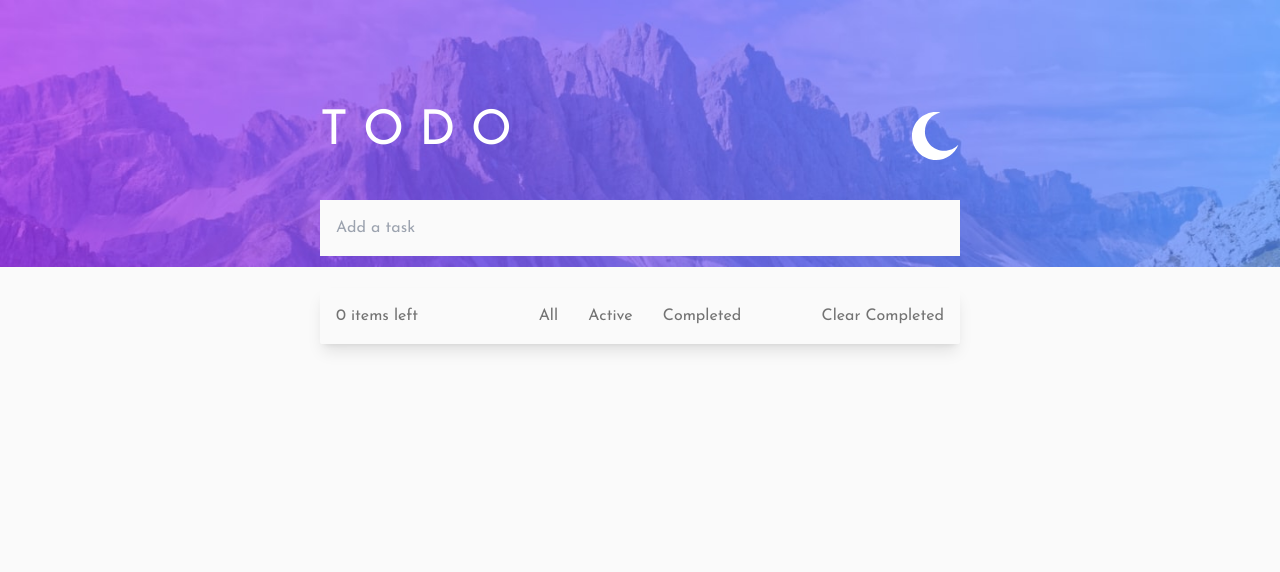
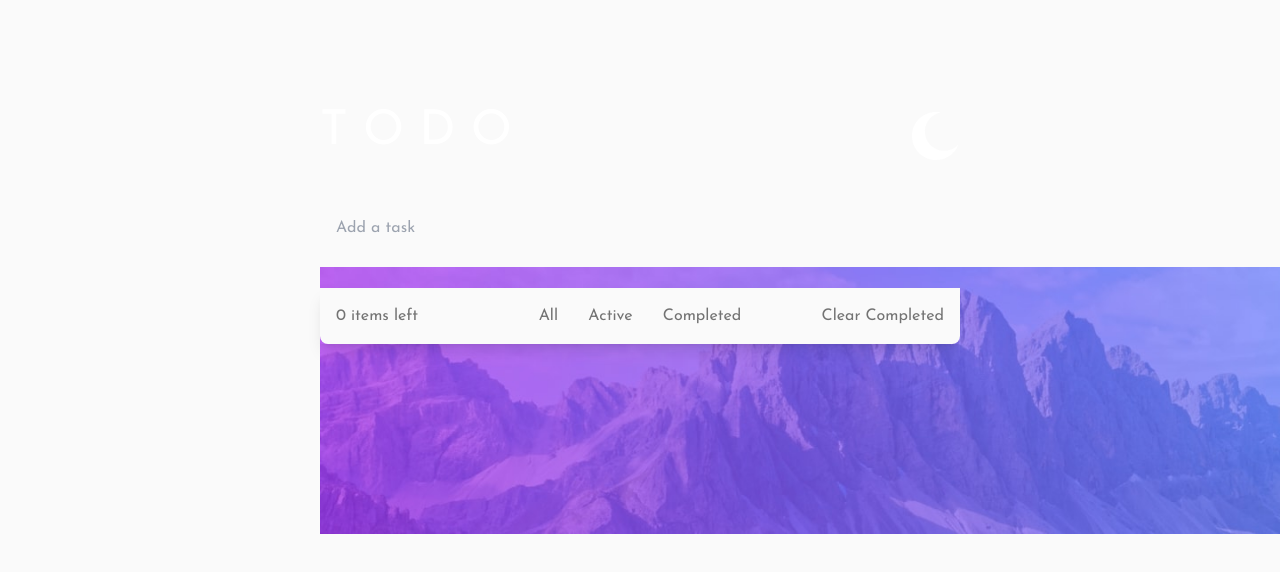
Before and after one commit to GabeeeM/react-todo-app, a React (Create React App) app: page / in a window 1280 px wide. Shown: the top 572 px of the page. Built offline with nearby package versions, Linux system fonts and the light colour scheme.

Commit message:
pretty much done
added finishing touches with styling, only thing left to implement is drag and drop. still struggling with the list items not changing themes correctly

```diff
--- a/src/App.jsx
+++ b/src/App.jsx
@@ -1,6 +1,6 @@
 import { useState } from "react";
 import cross from "./images/icon-cross.svg";
-// import check from "./images/icon-check.svg";
+import check from "./images/icon-check.svg";
 import sunButton from "./images/icon-sun.svg";
 import moonButton from "./images/icon-moon.svg";
 import lightBg from "./images/bg-desktop-light.jpg";
@@ -8,43 +8,42 @@ import darkBg from "./images/bg-desktop-dark.jpg";
 import "./App.css";
 
 function App() {
-  const lightTheme = [
-    {
-      background: "url(" + moonButton + ")",
-      backgroundSize: "3rem 3rem",
-    }, //moon theme button [0]
-    {
+  const lightTheme = {
+    mainBg: {
       backgroundColor: "#fafafa",
       backgroundImage: "url(" + lightBg + ")",
-      backgroundRepeat: "no-repeat",
-      backgroundSize: "100% auto",
-    }, //background image light [1]
-    {
+    },
+
+    taskBg: {
       backgroundColor: "#fafafa",
-    }, //task background light [2]
-  ];
+    },
 
-  const darkTheme = [
-    {
-      background: "url(" + sunButton + ")",
-      backgroundSize: "3rem 3rem",
-    }, //sun theme button [0]
-    {
+    taskText: {
+      color: "#000000",
+    },
+  };
+
+  const darkTheme = {
+    mainBg: {
       backgroundColor: "#181824",
       backgroundImage: "url(" + darkBg + ")",
-      backgroundRepeat: "no-repeat",
-      backgroundSize: "100% auto",
-    }, //background image dark [1]
-    {
+    },
+
+    taskBg: {
       backgroundColor: "#25273c",
-    }, //task background dark [2]
-  ];
+    },
+
+    taskText: {
+      color: "#bfc1d8",
+    },
+  };
 
   const [input, setInput] = useState("");
   const [items, setItems] = useState();
   const [list, setList] = useState([]);
   const [theme, setTheme] = useState(lightTheme);
-  const [counter, setCounter] = useState(0);
+  const [themeButton, setThemeButt] = useState(moonButton);
+  const [themeFlag, setTheFlag] = useState(false);
   const [taskCount, setTaskCount] = useState(0);
   let tempList = [];
 
@@ -87,15 +86,18 @@ function App() {
   };
 
   const changeTheme = () => {
-    if (counter === 1) {
-      setTheme((x) => (x = darkTheme));
-      setCounter(0);
+    if (themeFlag) {
+      setTheme(lightTheme);
+      setTheFlag(false);
+      setThemeButt(moonButton);
     } else {
-      setTheme((x) => (x = lightTheme));
-      setCounter(1);
+      setTheme(darkTheme);
+      setTheFlag(true);
+      setThemeButt(sunButton);
     }
 
     renderItems();
+    debugger;
   };
 
   const removeTask = (key) => {
@@ -141,24 +143,25 @@ function App() {
         <li key={todo.key}>
           <div
             className="p-[1rem] sm:w-[40rem] flex flex-row gap-[1rem]"
-            style={theme[2]}
+            style={theme.taskBg}
           >
             <div
-              className="flex flex-row gap-[1rem] basis-1/2 cursor-pointer"
+              className="flex flex-row gap-[1rem] basis-4/5 cursor-pointer"
               onClick={() => completeTask(todo.key)}
             >
-              {/* <div
-                style={{
-                  background: "url(" + check + ")",
-                }}
-              /> */}
-
-              <input type="checkbox" checked className="cursor-pointer" />
+              <div>
+                <div className="h-[1.5rem] w-[1.5rem] rounded-full border-2 border-gray-500 bg-gradient-to-br from-[#57ddff] to-[#c058f3]" />
+                <img
+                  src={check}
+                  alt=""
+                  className="absolute -translate-y-[16px] translate-x-[7px]"
+                />
+              </div>
               <s>
                 <p className="text-slate-500 text-[1.2rem]">{todo.task}</p>
               </s>
             </div>
-            <div className="flex flex-row basis-1/2 justify-end">
+            <div className="flex flex-row basis-1/5 justify-end">
               <img
                 src={cross}
                 alt="delete"
@@ -175,22 +178,18 @@ function App() {
         <li key={todo.key}>
           <div
             className="p-[1rem] sm:w-[40rem] flex flex-row gap-[1rem]"
-            style={theme[2]}
+            style={theme.taskBg}
           >
             <div
-              className="flex flex-row gap-[1rem] basis-1/2 cursor-pointer"
+              className="flex flex-row gap-[1rem] basis-4/5 cursor-pointer"
               onClick={() => completeTask(todo.key)}
             >
-              {/* <div
-                style={{
-                  background: "url(" + check + ")",
-                }}
-              /> */}
-
-              <input type="checkbox" className="cursor-pointer" />
-              <p className="text-[1.2rem]">{todo.task}</p>
+              <div className="h-[1.5rem] w-[1.5rem] rounded-full border-2 border-gray-500" />
+              <p className="text-[1.2rem]" style={theme.taskText}>
+                {todo.task}
+              </p>
             </div>
-            <div className="flex flex-row basis-1/2 justify-end">
+            <div className="flex flex-row basis-1/5 justify-end">
               <img
                 src={cross}
                 alt="delete"
@@ -207,25 +206,29 @@ function App() {
 
   return (
     <div className="App">
-      <div className="h-screen flex flex-col items-center" style={theme[1]}>
-        <div className="flex flex-col justify-content-center">
+      <div
+        className="bg-no-repeat bg-[20rem] sm:bg-contain w-screen h-screen flex flex-col items-center"
+        style={theme.mainBg}
+      >
+        <div className="w-[90%] sm:w-[40rem] flex flex-col justify-content-center">
           <div className="flex flex-row mb-[2rem] mt-[6rem]">
-            <div className="basis-1/2 text-left text-[3rem] text-white">
+            <div className="basis-1/2 text-left text-[2rem] sm:text-[3rem] text-white">
               <h1>T O D O</h1>
             </div>
             <div className="basis-1/2 mt-[1rem]">
-              <div
-                className="h-[3rem] w-[3rem] float-right cursor-pointer bg-no-repeat"
+              <img
+                src={themeButton}
+                alt="theme"
                 onClick={() => changeTheme()}
-                style={theme[0]}
+                className="float-right h-[2rem] sm:h-[3rem] cursor-pointer"
               />
             </div>
           </div>
-          <div className="sm:w-[40rem]">
+          <div>
             <form onSubmit={(e) => addTask(e)}>
               <input
-                className="sm:w-[40rem] p-[1rem] mb-[2rem]"
-                style={theme[2]}
+                className="w-full p-[1rem] mb-[2rem]"
+                style={theme.taskBg}
                 type="text"
                 name="name"
                 value={input}
@@ -238,27 +241,29 @@ function App() {
             <ul>{items}</ul>
             <div
               className="flex flex-row sm:w-[40rem] p-[1rem] rounded-bl-lg rounded-br-lg"
-              style={theme[2]}
+              style={theme.taskBg}
             >
               <div className="flex basis-1/3">
-                <p className="text-neutral-500">{taskCount} items left</p>
+                <p className="text-neutral-500 text-[0.5rem] sm:text-[1rem]">
+                  {taskCount} items left
+                </p>
               </div>
 
               <div className="flex flex-row justify-between basis-1/3">
                 <p
-                  className="cursor-pointer hover:text-sky-400 text-neutral-500"
+                  className="cursor-pointer text-[0.5rem] sm:text-[1rem] hover:text-sky-400 text-neutral-500"
                   onClick={() => renderItems()}
                 >
                   All
                 </p>
                 <p
-                  className="cursor-pointer hover:text-sky-400 text-neutral-500"
+                  className="cursor-pointer text-[0.5rem] sm:text-[1rem] hover:text-sky-400 text-neutral-500"
                   onClick={() => renderActiveItems()}
                 >
                   Active
                 </p>
                 <p
-                  className="cursor-pointer hover:text-sky-400 text-neutral-500"
+                  className="cursor-pointer text-[0.5rem] sm:text-[1rem] hover:text-sky-400 text-neutral-500"
                   onClick={() => renderCompItems()}
                 >
                   Completed
@@ -267,7 +272,7 @@ function App() {
 
               <div className="flex basis-1/3 justify-end">
                 <p
-                  className="cursor-pointer hover:text-sky-400 text-neutral-500"
+                  className="cursor-pointer text-[0.5rem] sm:text-[1rem] hover:text-sky-400 text-neutral-500"
                   onClick={() => clearComp()}
                 >
                   Clear Completed
```
